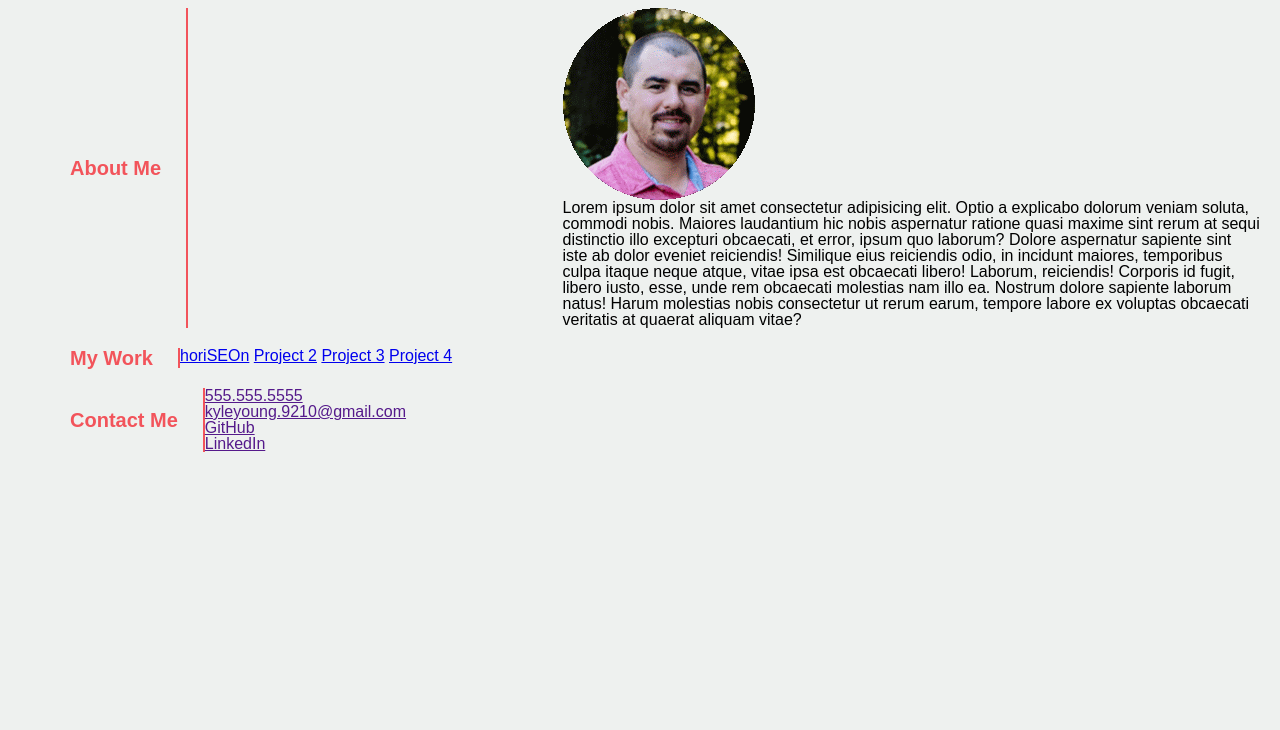
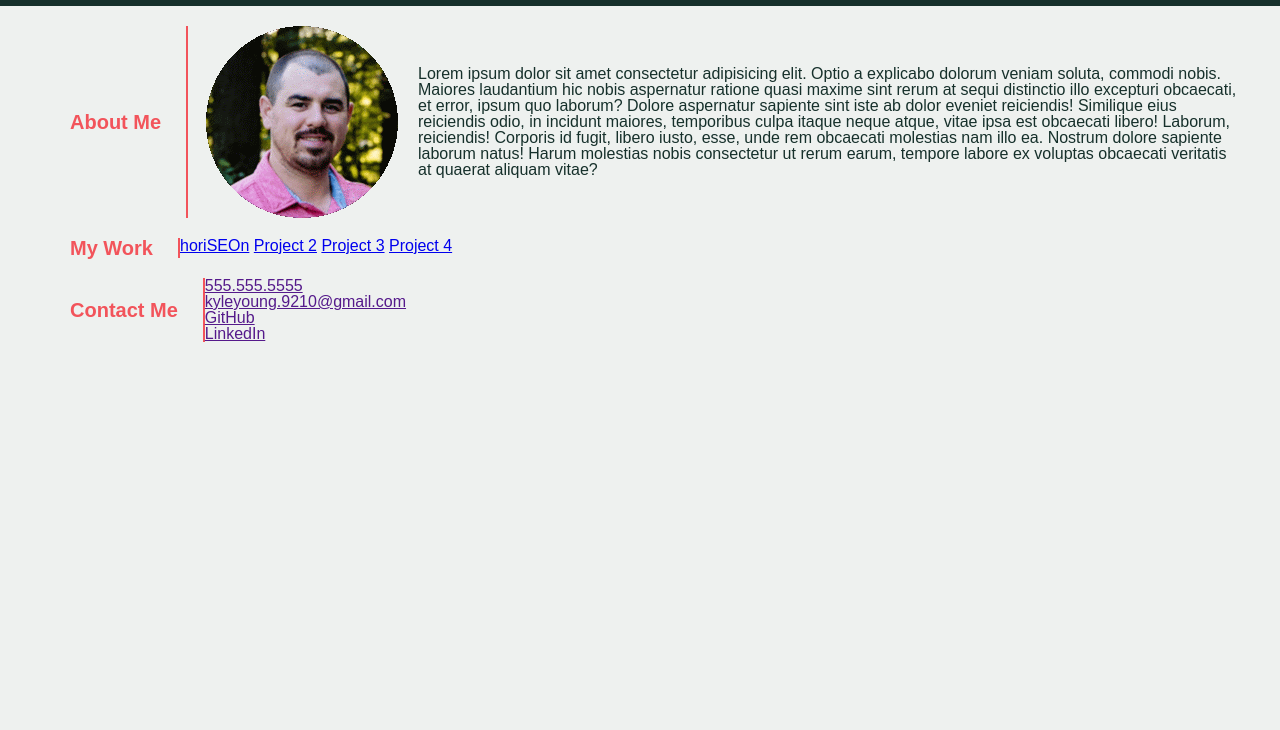
Before and after one commit to Youngin9210/Portfolio, a plain HTML site: page index.html in a window 1280 px wide. Shown: the part 70-800 px from the top of the page. Drawn offline with Linux system fonts and the light colour scheme.

Commit message:
styled about me more

```diff
--- a/Assets/CSS/style.css
+++ b/Assets/CSS/style.css
@@ -66,10 +66,6 @@ h1 {
     display: flex;
 }
 
-.about-me-container {
-    display: flex;
-}
-
 .main-header {
     display: flex;
     align-items: center;
@@ -82,9 +78,29 @@ h1 {
     font-size: 20px;
 }
 
-.about-me-container div {
+/* About Me */
+
+.about-me-container {
     display: flex;
-    flex-wrap: wrap;
+}
+
+.about-me{
+    display: flex;
     margin-left: auto;
-    width: 75%;
+    width: 85%;
 }
+
+.about-me-img {
+    display: flex;
+    align-items: center;
+}
+
+.about-me-text {
+    display: flex;
+    align-items: center;
+    padding-left: 20px;
+    width: 80%;
+    color: var(--green);
+}
+
+/* My Work */
```
